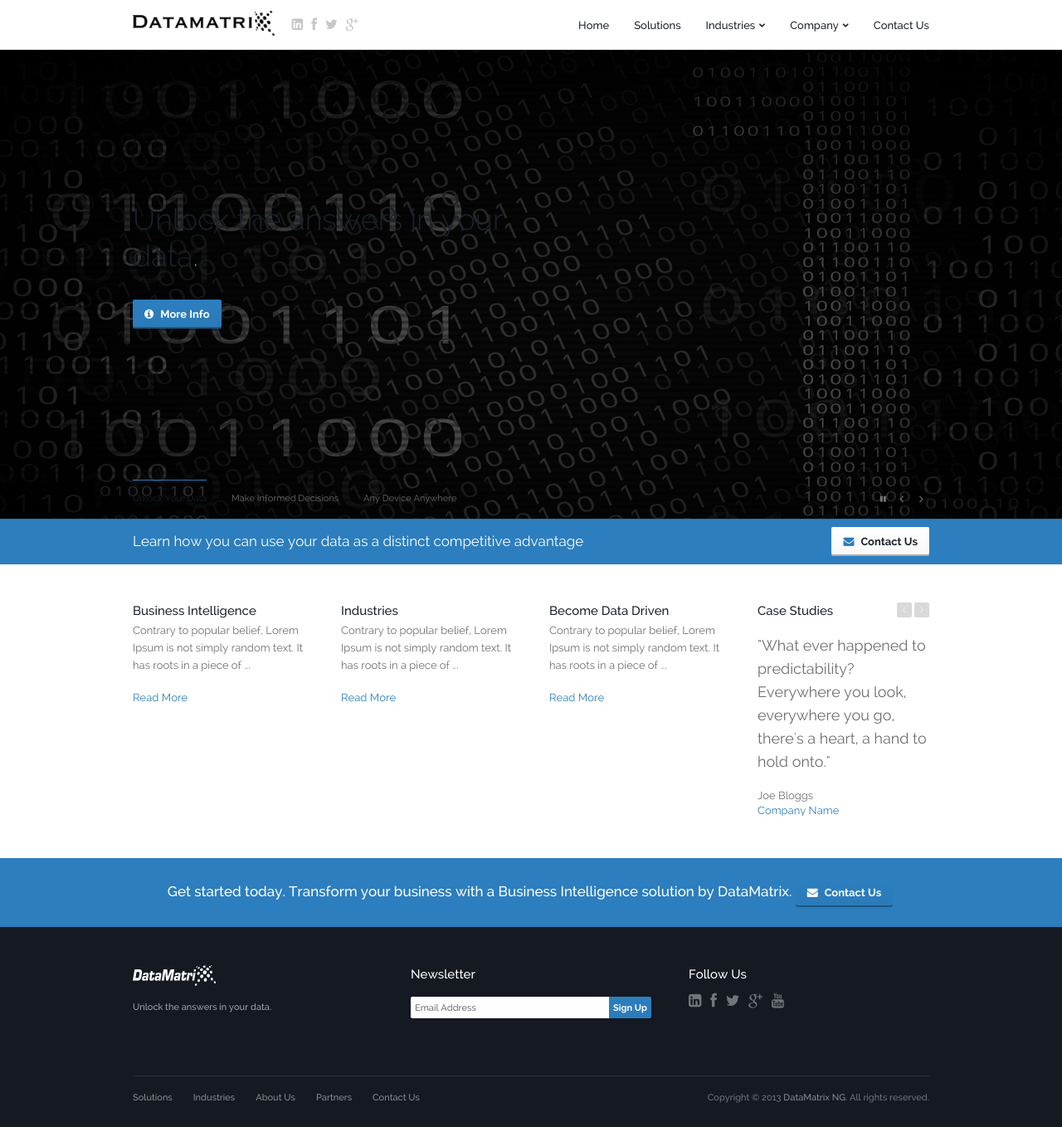
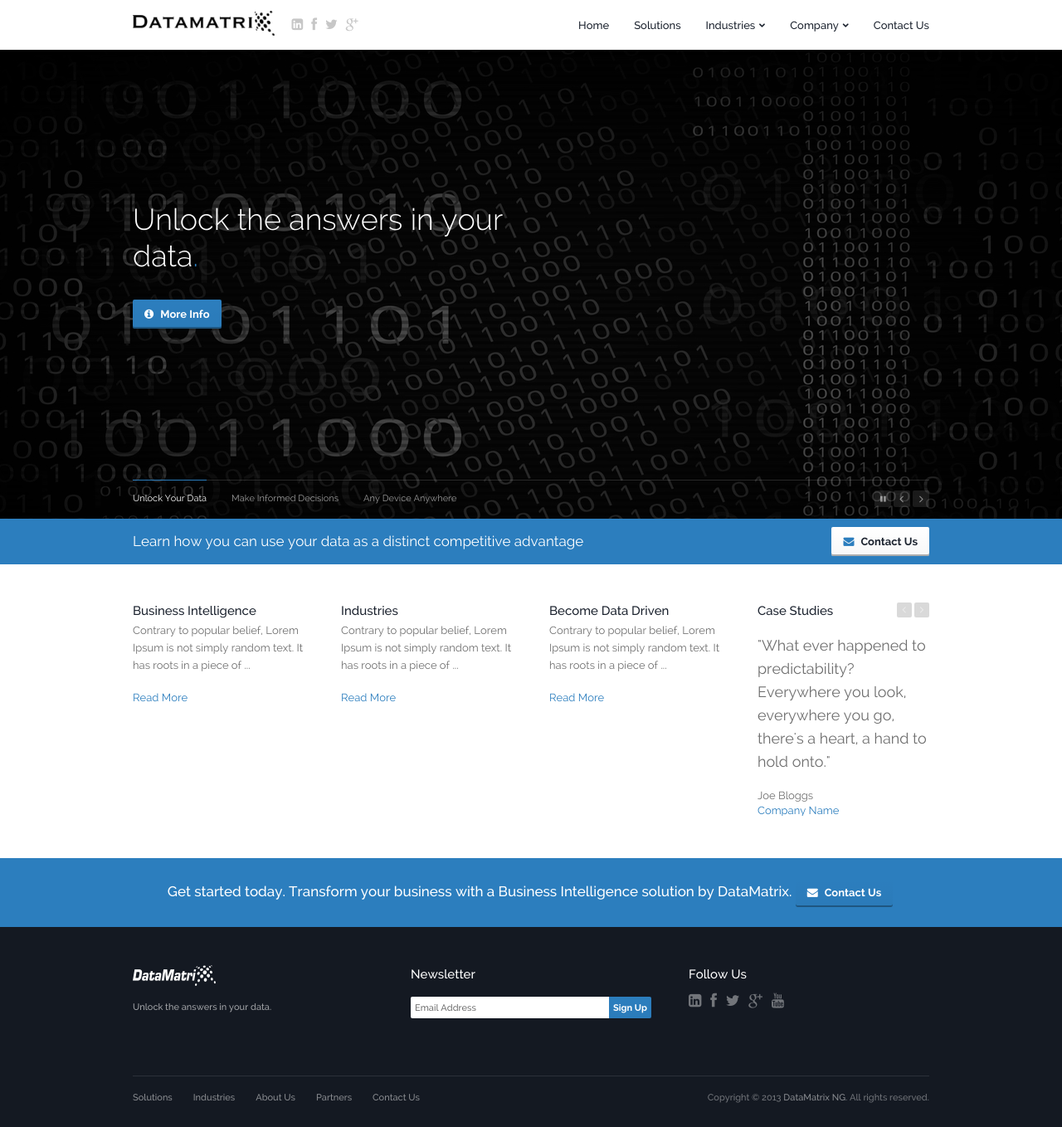
Before and after one commit to dtmtx/dtmtx.github.io, a Jekyll site: the page built from index.html, in a window 1280 px wide and 1358 px high. Shown: the whole window at 83% size. Built offline with Jekyll 4.4.1, drawn with Linux system fonts in a browser that asks for light colours; Markdown is read by kramdown in place of the engine named in the settings.

Commit message:
banner update

```diff
--- a/index.html
+++ b/index.html
@@ -7,7 +7,7 @@
       <!-- ~~~~~~~~~~~~~~~~~~~~~~~~~~~~~~~~~~~~~~~~~~~~~~~~~~~~~~~~~~~~~~~~~~~~~ -->
       <!-- Home Banner ("light" and "dark" style can be applied here) -->
       <!-- ~~~~~~~~~~~~~~~~~~~~~~~~~~~~~~~~~~~~~~~~~~~~~~~~~~~~~~~~~~~~~~~~~~~~~ -->
-      <div class="home-banner light">
+      <div class="home-banner dark">
 
         <!-- ~~~~~~~~~~~~~~~~~~~~~~~~~~~~~~~ -->
         <!-- Slides -->
```
